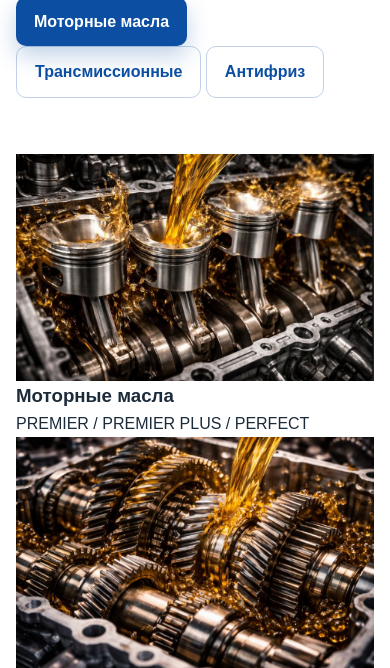
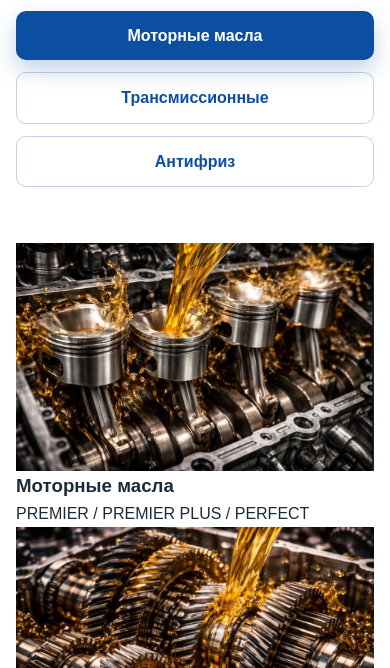
Before and after one commit to qualitet-oil/qualitet-oil.github.io, a plain HTML site: page products/index.html in a window 390 px wide. Shown: the part 176-844 px from the top of the page. Drawn offline with Linux system fonts and the light colour scheme.

Commit message:
style.css

```diff
--- a/css/style.css
+++ b/css/style.css
@@ -324,3 +324,24 @@ img{max-width:100%;display:block}
     max-width: 300px;
   }
 }
+/* Кнопки в hero на внутренних страницах (products и т.д.) */
+.hero__actions{
+  display: flex;
+  gap: 12px;
+  flex-wrap: wrap;
+  align-items: center;
+  margin-top: 14px;
+}
+
+.hero__actions .btn{
+  width: auto;
+}
+@media (max-width: 600px){
+  .hero__actions{
+    flex-direction: column;
+    align-items: stretch;
+  }
+  .hero__actions .btn{
+    width: 100%;
+  }
+}
```
